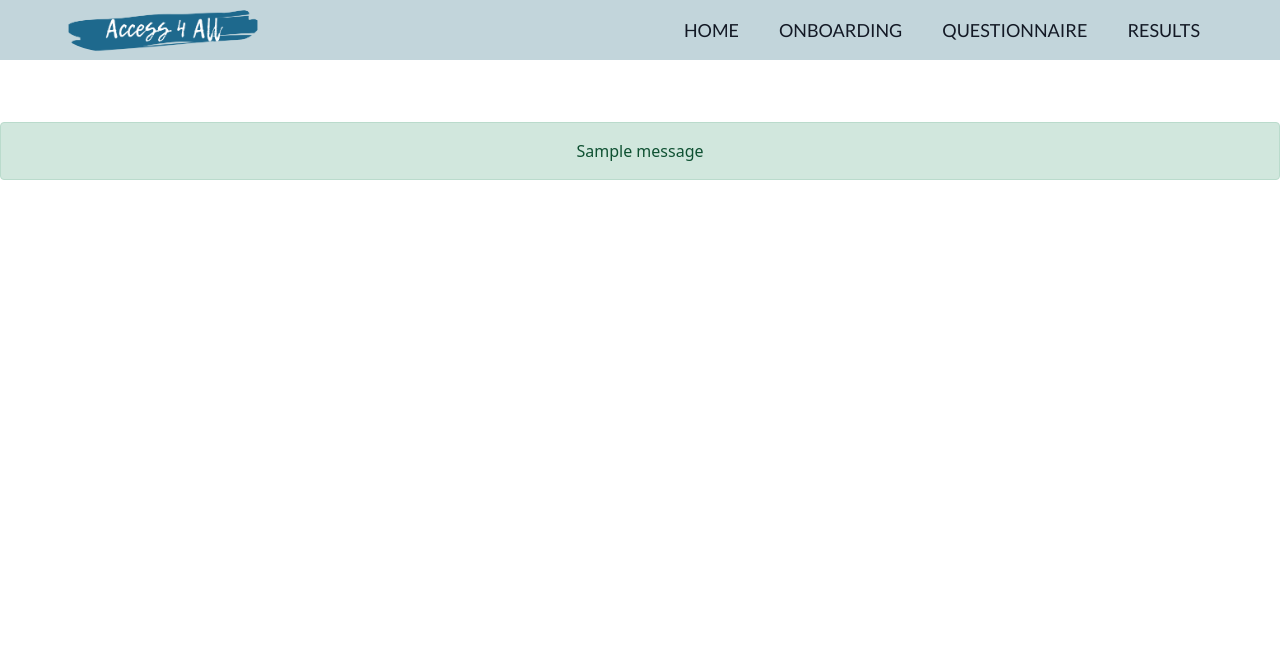
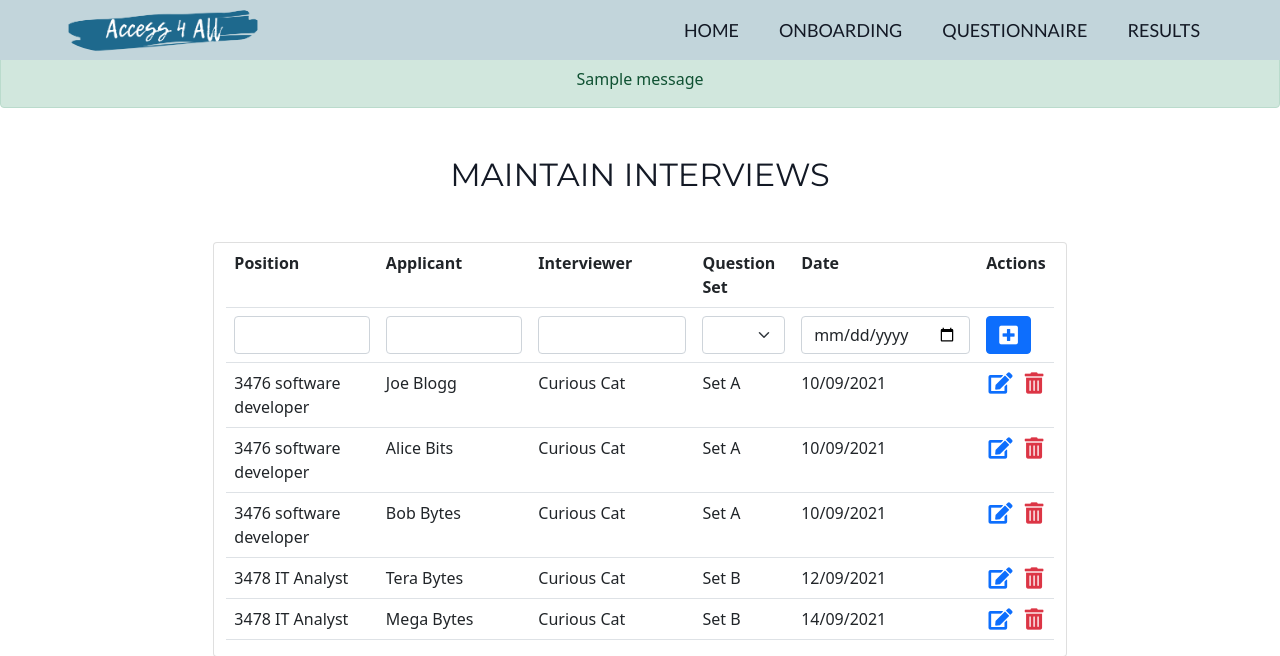
Before and after one commit to ruszkipista/access4all, a Flask app: page /interviews in a window 1280 px wide. Shown: the top 656 px of the page. Run offline with Flask 2, Linux system fonts and the light colour scheme; one stand-in notice (Sample message) is shown.

Commit message:
fix last merging issue in interviews.html

```diff
--- a/templates/interviews.html
+++ b/templates/interviews.html
@@ -8,21 +8,19 @@
 {% set filter_postfix = "filter" %}
 {% set coll_fieldcat = fieldcatalog[collection_name] %}
 
-<div class="mt-5">&nbsp;</div>
 <!-- FLASH MESSAGES -->
 <section>
 {% with messages = get_flashed_messages(with_categories=true) %}
     {% if messages %}
-        <div class="row m-0 p-0"></div>
+        <div class="row m-0 p-0">
         {% for category, message in messages %}
-        <div class="alert alert-{{category}} text-center">{{ message }}</div>
+          <p class="alert alert-{{category}} text-center">{{ message }}</p>
         {% endfor %}
         </div>
     {% endif %}
 {% endwith %}
+  <h1 class="section-heading text-center">Maintain {{ coll_fieldcat['description'] }}</h1>
 </section>
-
-<h1 class="section-heading text-center">Maintain {{ coll_fieldcat['description'] }}</h1>
 
 <!-- TABLE -->
 <div class="row m-0 p-0">
```
